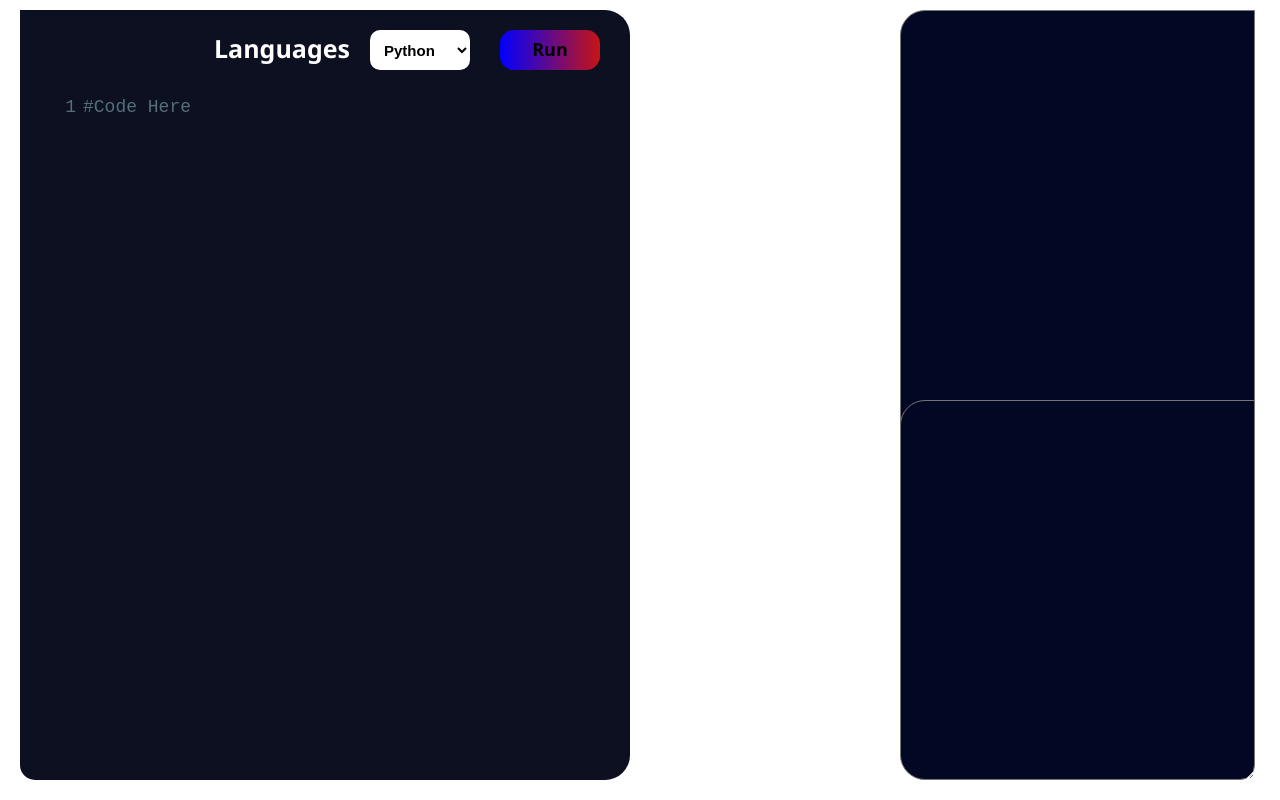
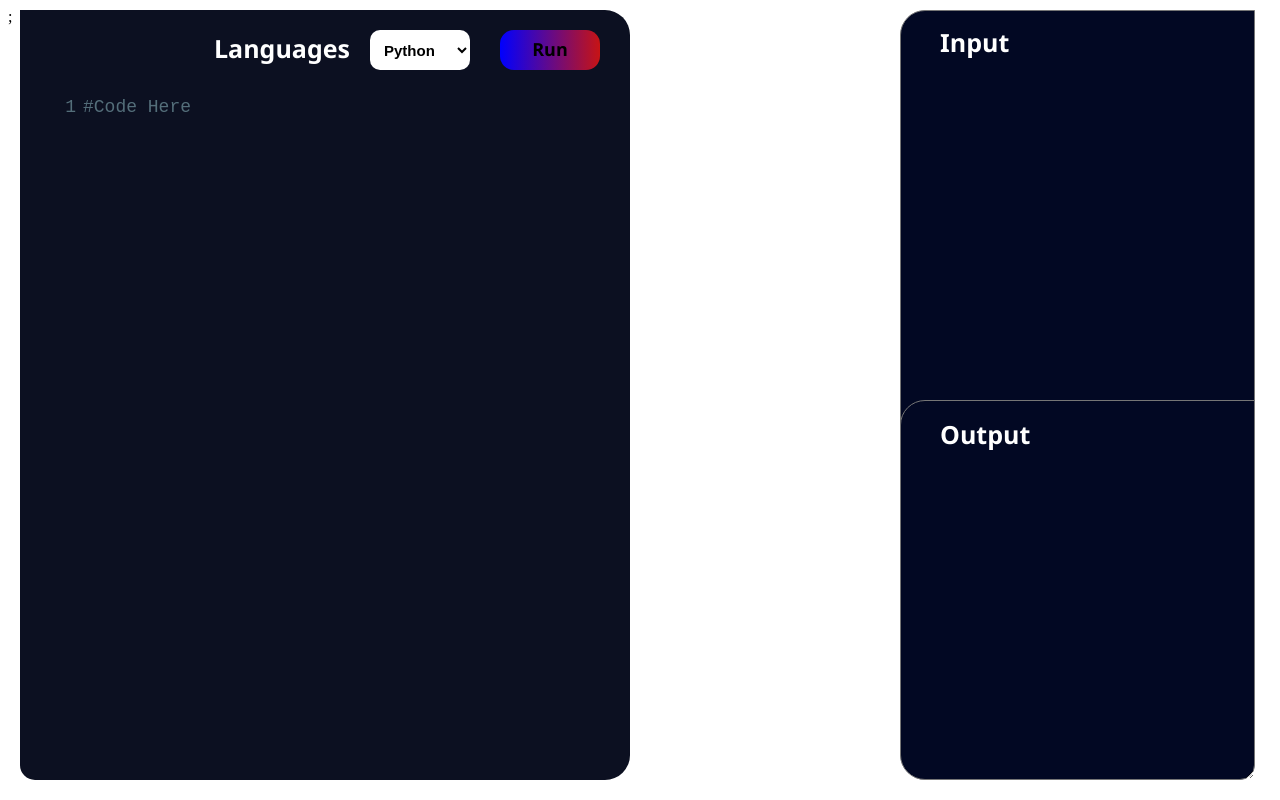
Before and after one commit to R-S-A-N-J-A-Y/TimeTrackerIDE-frontEnd, a React (Create React App) app: page / in a window 1280 px wide. Built offline with nearby package versions, Linux system fonts and the light colour scheme.

Commit message:
updating input and output containers

```diff
--- a/src/CSS File/Editor.css
+++ b/src/CSS File/Editor.css
@@ -64,7 +64,16 @@
     border-radius: 25px 0px 15px 25px;
     font: 900;
     font-size: 25px;
-    padding: 30px;
+    padding: 60px 30px 30px 30px;
+    color: white;
+}
+
+#Input-Txt{
+    position: absolute;
+    color: black;
+    left: 940px;
+    font-size: 25px;
+    font-family: 'Segoe UI', Tahoma, Geneva, Verdana, sans-serif;
     color: white;
 }
 
@@ -78,7 +87,17 @@
     border-radius: 25px 0px 15px 25px;
     font: 900;
     font-size: 25px;
-    padding: 30px;
+    padding: 60px 30px 30px 30px;
+    color: white;
+}
+
+#Output-Txt{
+    position: absolute;
+    color: black;
+    left: 940px;
+    top: 400px;
+    font-size: 25px;
+    font-family: 'Segoe UI', Tahoma, Geneva, Verdana, sans-serif;
     color: white;
 }
 
--- a/src/Pages/Editor/input-area.jsx
+++ b/src/Pages/Editor/input-area.jsx
@@ -1,5 +1,10 @@
 function InputArea(){
-    return <textarea name="Code" id="Input-Field"></textarea>;
+    return (
+        <>
+            <textarea name="Code" id="Input-Field"></textarea>
+            <h1 id="Input-Txt">Input </h1>
+        </>
+    )
 }
 
 export default InputArea;
--- a/src/Pages/Editor/output-area.jsx
+++ b/src/Pages/Editor/output-area.jsx
@@ -1,5 +1,10 @@
 function OutputArea(){
-    return <textarea name="Code" id="Output-Field"></textarea>;
+    return (
+        <>
+            <textarea name="Code" id="Output-Field"></textarea>;
+            <h1 id="Output-Txt">Output</h1>
+        </>
+    )
 }
 
 export default OutputArea;
```
